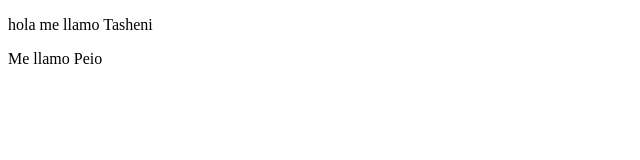
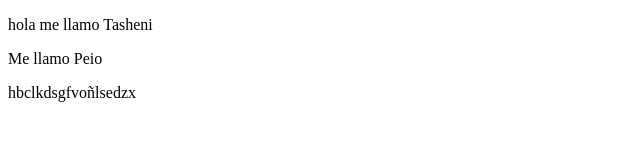
Before and after one commit to Evesofarr/proyecto_modulo_1, a plain HTML site: page index.html in a window 1280 px wide. Shown: the whole page, without its empty margins (0-640 px from the left). Drawn offline with Linux system fonts and the light colour scheme.

Commit message:
index_prueba

```diff
--- a/index.html
+++ b/index.html
@@ -10,6 +10,7 @@
 <body>
     <p>hola me llamo Tasheni</p>
     <p>Me llamo Peio</p>
+    <p>hbclkdsgfvoñlsedzx</p>
 </body>
 
 </html>
```
